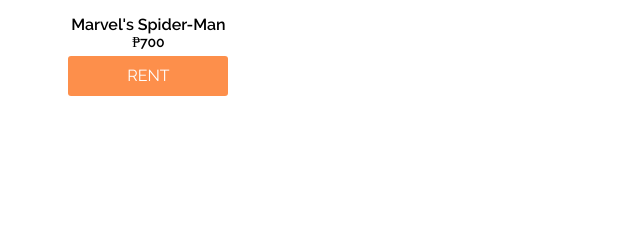
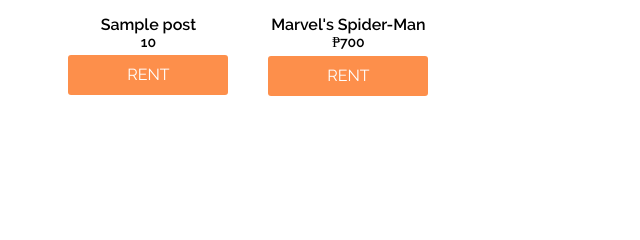
Before and after one commit to legaspij93/WEBAPDE-MP2, a Node server app: page /post/available in a window 1280 px wide. Shown: the part 587-827 px from the top of the page, without its empty margins (0-640 px from the left). Run offline with Node 20, Linux system fonts and the light colour scheme; tables that the repository leaves empty hold one stand-in row (values such as "Sample post"); some libraries are stand-ins or nearby versions.

Commit message:
connecting rental listing screens + cart WIP

```diff
--- a/controllers/postController.js
+++ b/controllers/postController.js
@@ -34,7 +34,15 @@
 })
 
 router.get("/available", function(req, res){
-    res.render("available.hbs")
+    Post.getAll().then((posts)=>{
+        res.render("available.hbs", {posts})
+        })
+})
+
+router.get("/listing", function(req,res){
+    Post.get(req.id).then((post)=>{
+        res.render("rental.hbs", {post})
+    })
 })
 
 router.get("/upload", function(req, res){
--- a/models/post.js
+++ b/models/post.js
@@ -34,3 +34,13 @@
         })
     })
 }
+
+exports.getAll = function(){
+    return new Promise(function(resolve, reject){
+        Post.find().then((posts)=>{
+          resolve(posts)
+        }, (err)=>{
+          reject(err)
+        })
+      })
+}
--- a/views/available.hbs
+++ b/views/available.hbs
@@ -78,7 +78,7 @@
                                 <div class="available-details">
                                     <div class="product-title" >{{title}}</div>
                                     <div class="price">{{price}}</div>
-                                    <a href="/rental"><div class="rent-button">
+                                    <a href="/post/listing"><div class="rent-button">
                                         RENT
                                         </div></a>
                                 </div>
--- a/views/rental.hbs
+++ b/views/rental.hbs
@@ -112,7 +112,7 @@
                                 </div>
 
                                 <div class="rent-button-container">
-                                    <div class="rent-button">ADD TO CART</div>
+                                    <div class="rent-button" onclick="window.location.href = '/'">ADD TO CART</div>
                                 </div>
 
                                 <script>
```
Also changed, not shown: __tests__/addCart.test.js (added).
